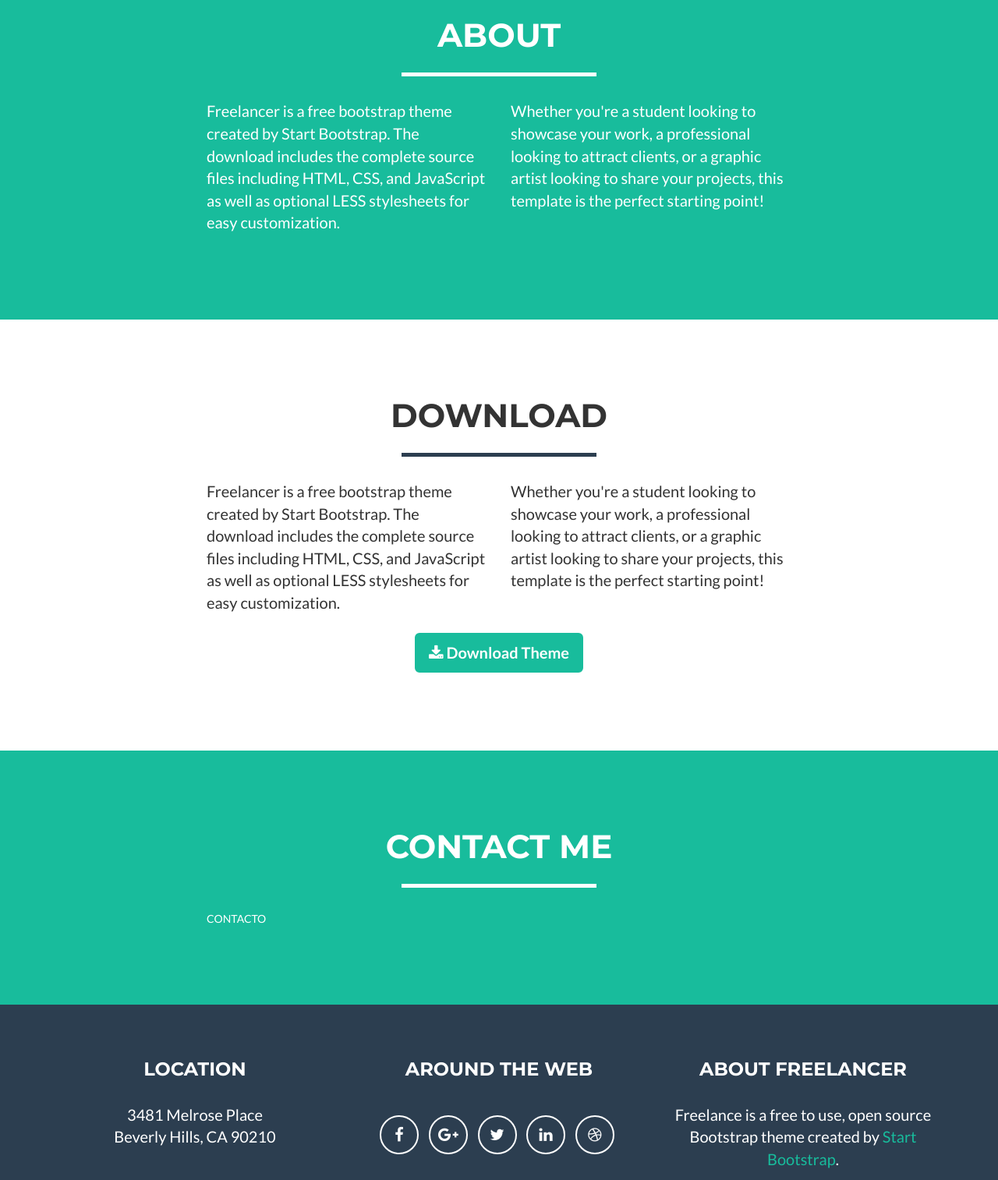
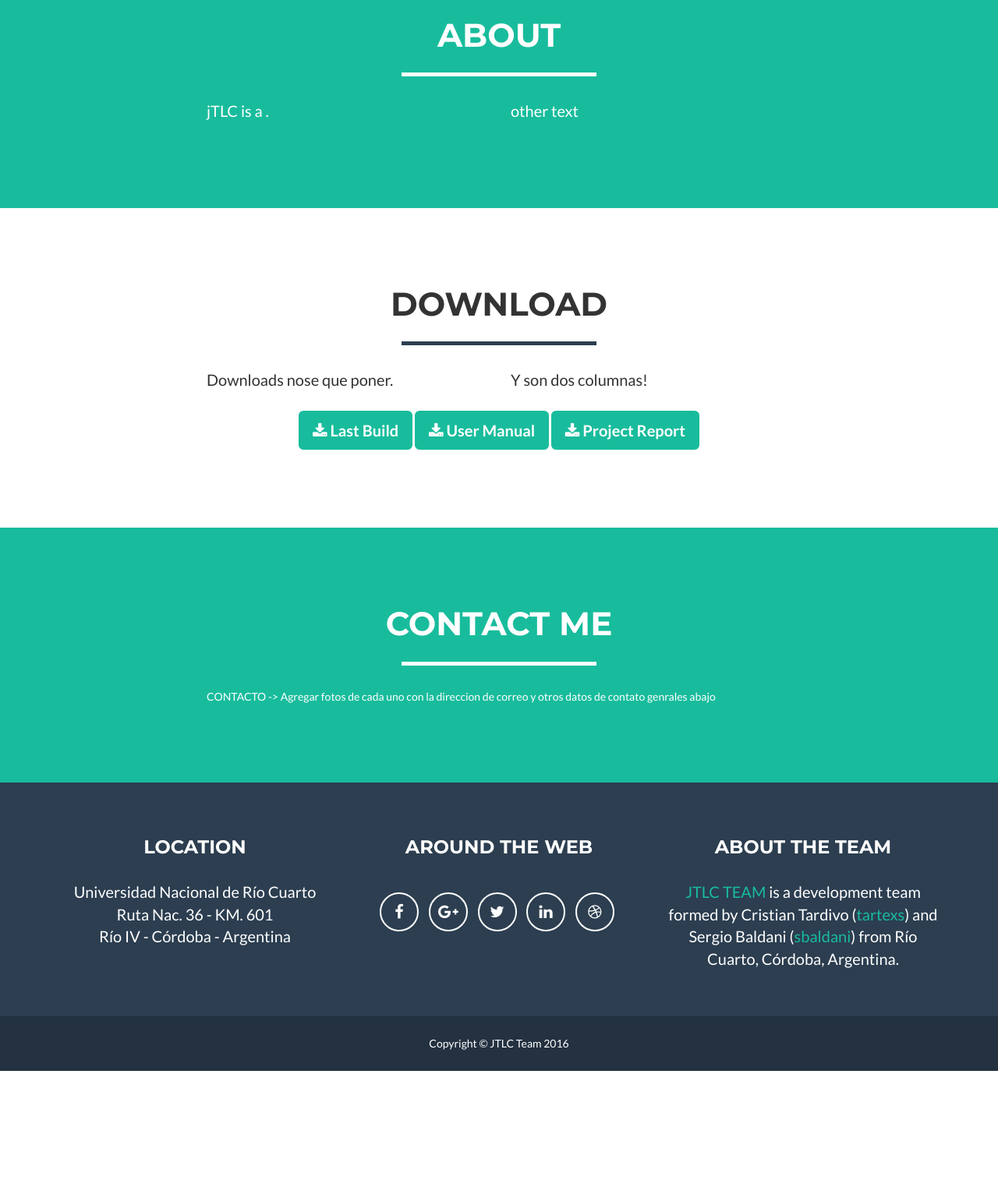
Before and after one commit to TeamJTLC/teamjtlc.github.com, a website: page index.html in a window 1280 px wide. Shown: the part 2140-3654 px from the top of the page at 78% size. After the commit the page ends 3514 px from the top, so only its background shows below. Drawn offline with nearby package versions, Linux system fonts and the light colour scheme.

Commit message:
updates to project site

```diff
--- a/index.html
+++ b/index.html
@@ -8,8 +8,9 @@
     <meta name="viewport" content="width=device-width, initial-scale=1">
     <meta name="description" content="">
     <meta name="author" content="">
-    <meta name="theme-color" content="#ffffff">
-    <link rel="icon" href="/favicon.ico">
+    <meta name="theme-color" content="#2C3E50">
+    <link rel="icon" href="favicon.ico">
+    <link rel=apple-touch-icon href=apple-touch-icon.png>
 
     <title>jTLC - Java Thin Layer Chromatography</title>
 
@@ -233,10 +234,10 @@
             </div>
             <div class="row">
                 <div class="col-lg-4 col-lg-offset-2">
-                    <p>Freelancer is a free bootstrap theme created by Start Bootstrap. The download includes the complete source files including HTML, CSS, and JavaScript as well as optional LESS stylesheets for easy customization.</p>
+                    <p>jTLC is a .</p>
                 </div>
                 <div class="col-lg-4">
-                    <p>Whether you're a student looking to showcase your work, a professional looking to attract clients, or a graphic artist looking to share your projects, this template is the perfect starting point!</p>
+                    <p>other text</p>
                 </div>
             </div>
         </div>
@@ -253,15 +254,21 @@
           </div>
           <div class="row">
               <div class="col-lg-4 col-lg-offset-2">
-                  <p>Freelancer is a free bootstrap theme created by Start Bootstrap. The download includes the complete source files including HTML, CSS, and JavaScript as well as optional LESS stylesheets for easy customization.</p>
+                  <p>Downloads nose que poner.</p>
               </div>
               <div class="col-lg-4">
-                  <p>Whether you're a student looking to showcase your work, a professional looking to attract clients, or a graphic artist looking to share your projects, this template is the perfect starting point!</p>
+                  <p>Y son dos columnas!</p>
               </div>
 
               <div class="col-lg-8 col-lg-offset-2 text-center">
-                  <a href="#" class="btn btn-lg btn-outline btn-success">
-                      <i class="fa fa-download"></i> Download Theme
+                  <a href="https://github.com/TeamJTLC/jtlc-proyect/releases" class="btn btn-lg btn-outline btn-success">
+                      <i class="fa fa-download"></i> Last Build
+                  </a>
+                  <a href="https://github.com/TeamJTLC/jtlc-manual/releases" class="btn btn-lg btn-outline btn-success">
+                      <i class="fa fa-download"></i> User Manual
+                  </a>
+                  <a href="https://github.com/TeamJTLC/jtlc-report/releases" class="btn btn-lg btn-outline btn-success">
+                      <i class="fa fa-download"></i> Project Report
                   </a>
               </div>
           </div>
@@ -279,7 +286,7 @@
           </div>
           <div class="row">
               <div class="col-lg-8 col-lg-offset-2">
-                CONTACTO
+                CONTACTO -> Agregar fotos de cada uno con la direccion de correo y otros datos de contato genrales abajo
                   <!-- To configure the contact form email address, go to mail/contact_me.php and update the email address in the PHP file on line 19. -->
                   <!-- The form should work on most web servers, but if the form is not working you may need to configure your web server differently. -->
                 <!--<form name="sentMessage" id="contactForm" novalidate>
@@ -331,8 +338,9 @@
                 <div class="row">
                     <div class="footer-col col-md-4">
                         <h3>Location</h3>
-                        <p>3481 Melrose Place
-                            <br>Beverly Hills, CA 90210</p>
+                        <p>
+                          Universidad Nacional de R&iacute;o Cuarto<br>Ruta Nac. 36 - KM. 601<br>R&iacute;o IV - C&oacute;rdoba - Argentina
+                        </p>
                     </div>
                     <div class="footer-col col-md-4">
                         <h3>Around the Web</h3>
@@ -355,8 +363,8 @@
                         </ul>
                     </div>
                     <div class="footer-col col-md-4">
-                        <h3>About Freelancer</h3>
-                        <p>Freelance is a free to use, open source Bootstrap theme created by <a href="http://startbootstrap.com">Start Bootstrap</a>.</p>
+                        <h3>About the team</h3>
+                        <p><a href="https://github.com/TeamJTLC">JTLC TEAM</a> is a development team formed by Cristian Tardivo (<a href="https://github.com/tartexs">tartexs</a>) and Sergio Baldani (<a href="https://github.com/sbaldani">sbaldani</a>) from R&iacute;o Cuarto, C&oacute;rdoba, Argentina.</p>
                     </div>
                 </div>
             </div>
```
Also changed, not shown: apple-touch-icon.png (added).
